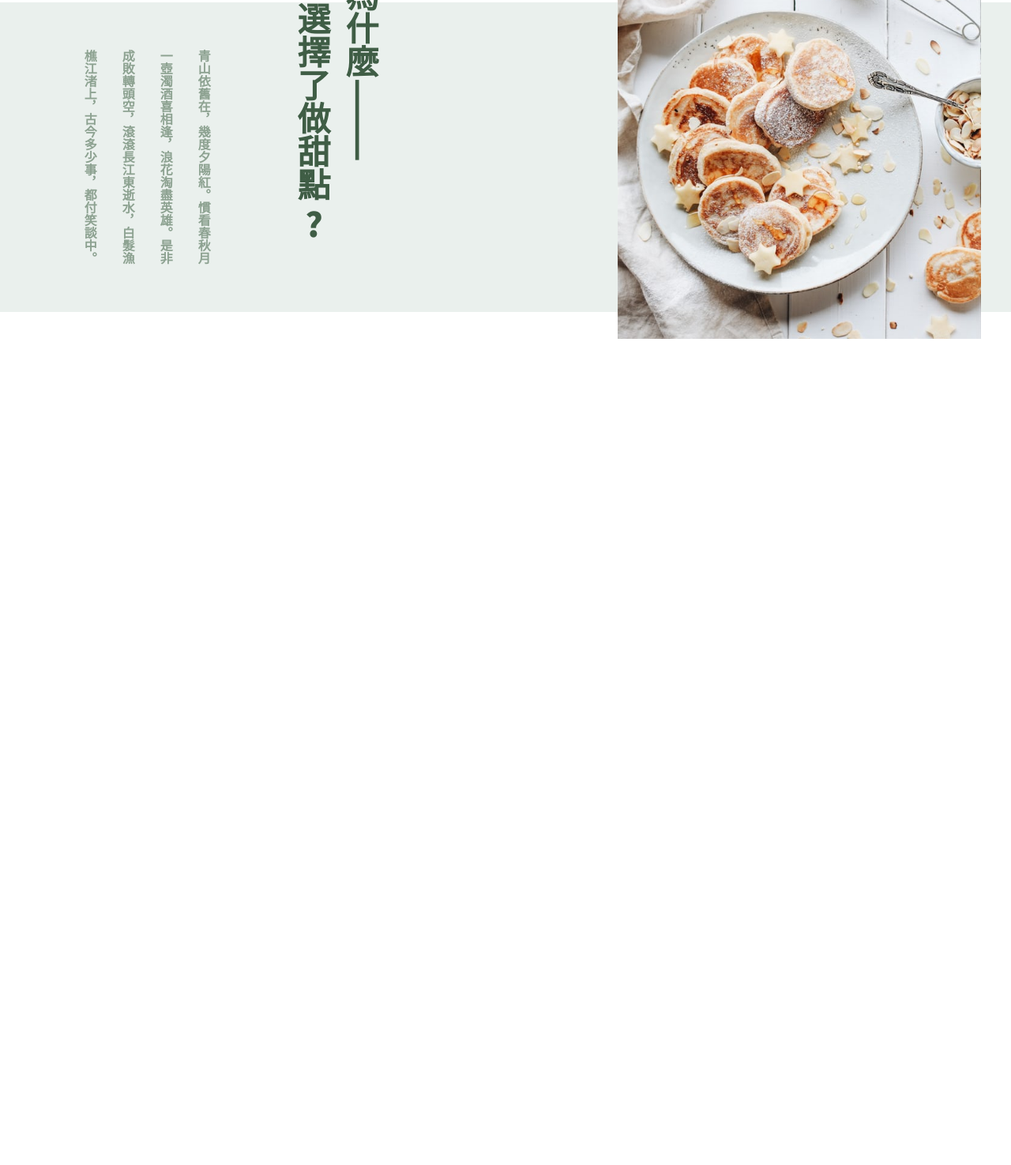
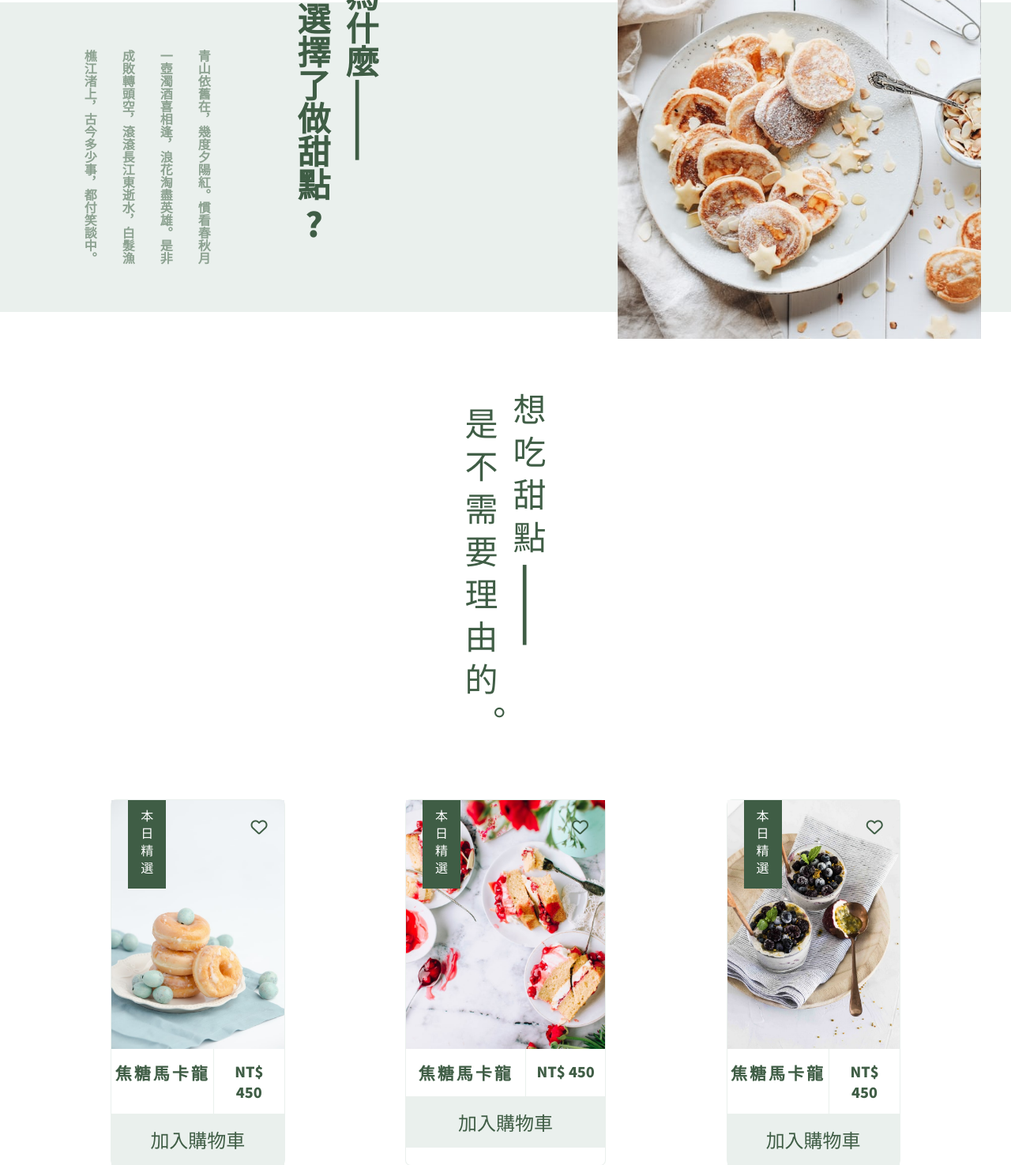
Before and after one commit to laidasan/SweetCake, a website: page page/index.html in a window 1280 px wide. Shown: the part 1647-3122 px from the top of the page at 79% size. Before the commit the page ends 2162 px from the top, so only its background shows below. Drawn offline with Linux system fonts and the light colour scheme.

Commit message:
commodity section

```diff
--- a/page/index.html
+++ b/page/index.html
@@ -38,7 +38,7 @@
         </div>
     </div>
 
-    <div class="article">
+    <section class="article">
         <div class="article__img-box article__img-box--left"><img src="../img/image/home/article-1.jfif" alt="" class="article__img"></div>
         <div class="article-txt article-txt--right">
             <h1 class="primary-main article__title">
@@ -52,8 +52,8 @@
                 <span class="article__content__line">樵江渚上，古今多少事，都付笑談中。</span>
             </p>
         </div>
-    </div>
-    <div class="article">
+    </section>
+    <section class="article">
         <div class="article-txt article-txt--left">
             <h1 class="primary-main article__title">
                 <span class="article__title__line article__title--firstline">為什麼———</span>
@@ -67,6 +67,46 @@
             </p>
         </div>
         <div class="article__img-box article__img-box--right"><img src="../img/image/home/article-1.jfif" alt="" class="article__img"></div>
-    </div>
+    </section>
+    <section class="slogan">
+        <h1 class="heading-secondary slogan__title u-color-primaryDark">
+            <span class="slogan__line">想吃甜點———</span>
+            <span class="slogan__line">是不需要理由的<span>。</span></span>
+        </h1>
+    </section>
+    <section class="commodity">
+        <div class="commodity-container">
+            <div class="commodity-wrap">
+                <div class="commodity__img-box"><img src="../img/image/commodity/cake_1.jfif" alt="" class="commodity__img"></div>
+                <div class="commodity-info">
+                    <h4 class="heading-fourth commodity__name">焦糖馬卡龍</h4>
+                    <span class="heading-fourth commodity__money">NT$ 450</span>
+                </div>
+                <a href="" class="btn commodity__btn u-color-primaryDark">加入購物車</a>
+                <div class="commodity__tag">本日精選</div>
+                <div class="commodity__heart"><i class="far fa-heart"></i></div>
+            </div>
+            <div class="commodity-wrap">
+                <div class="commodity__img-box"><img src="../img/image/commodity/cake_2.jfif" alt="" class="commodity__img"></div>
+                <div class="commodity-info">
+                    <h4 class="heading-fourth commodity__name">焦糖馬卡龍</h4>
+                    <span class="heading-fourth commodity__money">NT$ 450</span>
+                </div>
+                <a href="" class="btn commodity__btn u-color-primaryDark">加入購物車</a>
+                <div class="commodity__tag">本日精選</div>
+                <div class="commodity__heart"><i class="far fa-heart"></i></div>
+            </div>
+            <div class="commodity-wrap">
+                <div class="commodity__img-box"><img src="../img/image/commodity/cake_3.jfif" alt="" class="commodity__img"></div>
+                <div class="commodity-info">
+                    <h4 class="heading-fourth commodity__name">焦糖馬卡龍</h4>
+                    <span class="heading-fourth commodity__money">NT$ 450</span>
+                </div>
+                <a href="" class="btn commodity__btn u-color-primaryDark">加入購物車</a>
+                <div class="commodity__tag">本日精選</div>
+                <div class="commodity__heart"><i class="far fa-heart"></i></div>
+            </div>
+        </div>
+    </section>
 </body>
 </html>
--- a/sass/base/_typography.scss
+++ b/sass/base/_typography.scss
@@ -8,4 +8,8 @@
         font-size: 24px;
         font-weight: 300;
     }
+    &-secondary {
+        font-size: 42px;
+        font-weight: 400;
+    }
 }
--- /dev/null
+++ b/sass/base/_utilities.scss
@@ -0,0 +1,2 @@
+.u-color-primaryDark {color: $color-primary-greenDark};
+.u-color-primaryLight {color: $color-primary-greenLight};
--- /dev/null
+++ b/sass/component/_btn.scss
@@ -0,0 +1,4 @@
+.btn {
+    text-decoration: none;
+    display: inline-block;
+}
--- /dev/null
+++ b/sass/component/_commodity.scss
@@ -0,0 +1,84 @@
+.commodity {
+    &-container {
+        display: flex;
+        justify-content: space-around;
+    }
+
+    &-wrap {
+        max-width: 31%;
+        flex-shrink: 0;
+        box-shadow: 0 0 0px 1px $color-primary-article;
+                    // 6px 6px 6px $color-primary-greenDark;
+        border-radius: 6px;
+
+        //定位tag用
+        position: relative;
+    }
+    &__img-box {
+        height: 315px;
+    }
+    &__img {
+        @extend %img;
+    }
+    &-info {
+        color: $color-primary-greenDark;
+        font-size: 21px;
+        display: flex;
+        text-align: center;
+        // padding: 15px 0;
+        // position: relative;
+        // &::after {
+        //     content: '';
+        //     position: absolute;
+        //     top: 0;
+        //     bottom: 0;
+        //     right: 36%;
+        //     width: 0;
+        //     padding: 0 .5px;
+        //     background: $color-primary-greenLight;
+        // }
+    }
+    &__name {
+        padding: 15px 0;
+        font-family: 'Noto Serif TC', serif;
+        letter-spacing: 3px;
+        // border-right: 1px solid $color-primary-greenLight;
+        flex:2;
+
+    }
+    &__money {
+        border-left: 1px solid $color-primary-article;
+        padding: 15px 12px;
+        font-size: 18px;
+        flex:1;
+    }
+    &__btn {
+        text-align: center;
+        display: block;
+        font-size: 24px;
+        background: $color-primary-article;
+        padding: 15px 0;
+    }
+
+
+
+    &__tag,&__heart {
+        position: absolute;
+        top: 0;
+    }
+    &__tag {
+        writing-mode: vertical-rl;
+        background: $color-primary-greenDark;
+        color: $color-white;
+        padding: 12px;
+        letter-spacing: 6px;
+        left: 21px;
+    }
+    &__heart {
+        vertical-align: middle;
+        font-size: 21px;
+        right: 21px;
+        top: 18px;
+        color: $color-primary-greenDark;
+    }
+}
--- a/sass/component/_slogan.scss
+++ b/sass/component/_slogan.scss
@@ -0,0 +1,20 @@
+.slogan {
+    &__title {
+        writing-mode: vertical-rl;
+        margin: auto;
+        letter-spacing: 12px;
+    }
+    &__line {
+        display: block;
+        position: relative;
+        &:nth-child(1) {
+            top: -18px;
+        }
+        &:nth-child(2) {
+            span {
+                position: absolute;
+                right: -10px;
+            }
+        }
+    }
+}
--- a/sass/main.scss
+++ b/sass/main.scss
@@ -5,10 +5,13 @@
 
 @import "base/base";
 @import "base/typography";
+@import "base/utilities";
 
 
 @import "component/article";
 @import "component/banner";
+@import "component/btn";
+@import "component/commodity";
 @import "component/footer";
 @import "component/header";
 @import "component/slogan";
--- a/sass/page/_home.scss
+++ b/sass/page/_home.scss
@@ -16,8 +16,18 @@
 }
 
 .article {
-    margin-bottom: 120px;
+    & + & {
+        margin-top: 120px;
+    }
     padding: 60px 6%;
     position: relative;
     background: $color-primary-article;
 }
+
+.slogan {
+    padding: 120px 0;
+}
+
+.commodity {
+    padding: 0 5%;
+}
```
Also changed, not shown: style/style.css.
